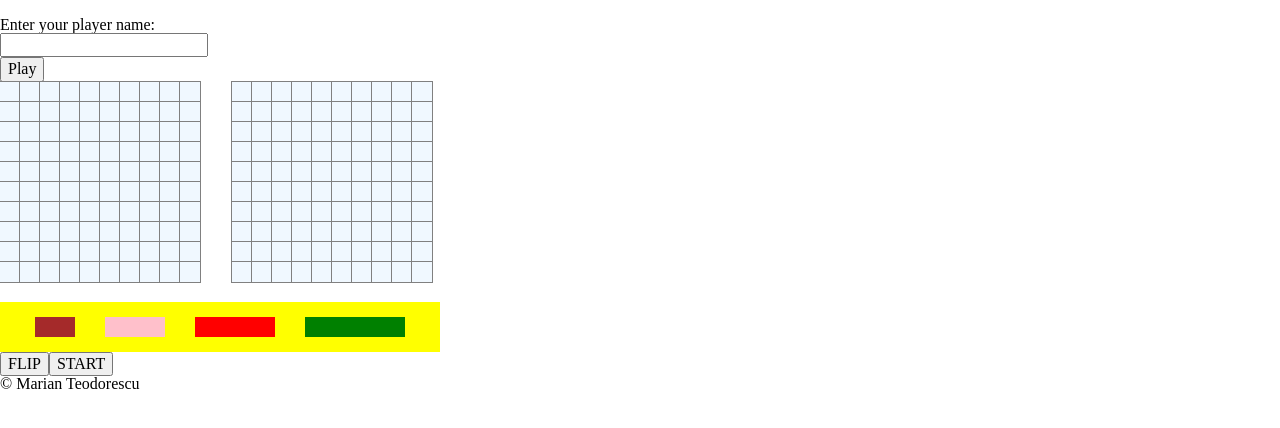
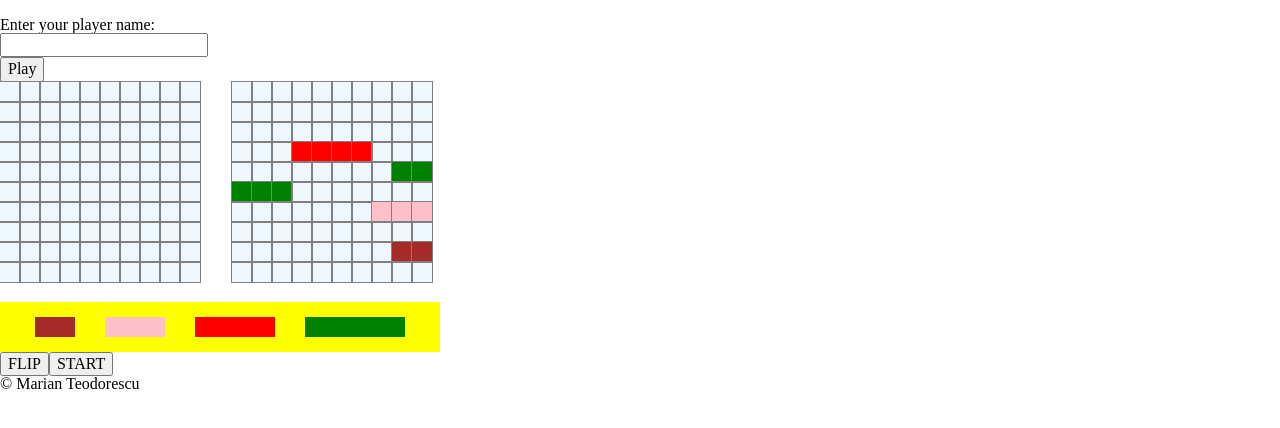
Before and after one commit to mariante0dorescu/OdinBattleship, a website built with webpack: page src/template.html in a window 1280 px wide. Shown: the part 128-556 px from the top of the page. Built offline with nearby package versions, Linux system fonts and the light colour scheme.

Commit message:
working on addPiece functions

```diff
--- /dev/null
+++ b/src/addPiece.js
@@ -0,0 +1,59 @@
+export default function addPiece(player, ship){
+  const allBoardBlocks = player === "computer" ? Array.from(document.querySelectorAll('#computer_gameboard div')) : Array.from(document.querySelectorAll('#player_gameboard div'))
+  let randomIndex = Math.ceil(Math.random() * 100);
+  let isHorizontal = Math.random() < 0.5;
+
+  function validStart(index, length, orientation) {
+
+    if(orientation) {
+      if(index <= (100 - length)) {
+        return index;
+      } else {
+        return 100 - lenght;
+      }
+    } else {
+      if(index <= 100 - (length * 10)) {
+        return index;
+      } else {
+        return index - ((ship.length * 10) - 10)
+      }
+    }
+  }
+  //let validStart = isHorizontal ? randomIndex <= 100 - ship.length ? randomIndex :
+
+  let shipBlocks = [];
+
+  for(let i = 0; i < ship.length; i++){
+    if(isHorizontal){
+      shipBlocks.push(allBoardBlocks[validStart(randomIndex, ship.length, isHorizontal) + i])
+    } else {
+      shipBlocks.push(allBoardBlocks[validStart(randomIndex, ship.length, isHorizontal) + i * 10])
+    }
+  }
+
+   // !!!!!!!!!!!!!!!!!!!!!!!!!!!!!
+   let valid;
+
+  if(isHorizontal) {
+    shipBlocks.every((_, index) => {
+      valid = shipBlocks[0].id % 100 !== 100 - (shipBlocks.length - (index - 1))
+    })
+  } else{
+    shipBlocks.every((_, index) => {
+      valid = shipBlocks[0].id < 90 + (100 * index + 1)
+    })
+  }
+
+  const notTaken = shipBlocks.every(block => !block.classList.contains('taken'))
+
+  if(valid && notTaken) {
+    shipBlocks.forEach(block => {
+      block.classList.add(ship.name);
+      block.classList.add('taken');
+    })
+  } else{
+    addPiece(player, ship)
+  }
+
+
+}
--- a/src/index.js
+++ b/src/index.js
@@ -1,7 +1,9 @@
 import "./styles.css";
 import "./styles.scss";
+import Ship from './Ship';
 import UI from './ui.js'
-console.log("hello world!");
+import addPiece from './addPiece.js'
+
 
 // initial content load event
 document.addEventListener('DOMContentLoaded', UI.createHeader())
@@ -11,3 +13,15 @@ document.addEventListener('DOMContentLoaded', UI.createGameBoardsContainer())
 document.addEventListener('DOMContentLoaded', UI.createShipsContainer())
 document.addEventListener('DOMContentLoaded', UI.createButtonsContainer())
 document.addEventListener('DOMContentLoaded', UI.createFooter())
+
+
+
+const destroyer = new Ship('destroyer', 2)
+const submarine = new Ship('submarine', 3)
+const cruiser = new Ship('cruiser', 4)
+const battleship = new Ship('battleship', 5)
+
+const ships = [destroyer, submarine, cruiser,battleship];
+
+
+ships.forEach(ship => addPiece('computer',ship));
--- a/src/styles.scss
+++ b/src/styles.scss
@@ -23,12 +23,12 @@ $bg: rgb(255, 0, 0);
   display: flex;
   flex-wrap: wrap;
   width: 200px;
+  background-color: aliceblue;
 
 
   .block{
     width: 20px;
     height: 20px;
-    background-color: aliceblue;
     outline: 1px solid gray;
   }
 }
--- a/src/ui.js
+++ b/src/ui.js
@@ -41,7 +41,7 @@ export default class UI {
     const container = document.querySelector('.container');
     const gameboards = document.createElement('div');
     gameboards.classList.add('gameboards');
-    gameboards.appendChild(this.createGameboard('user'))
+    gameboards.appendChild(this.createGameboard('player'))
     gameboards.appendChild(this.createGameboard('computer'))
     container.appendChild(gameboards)
   }
```
